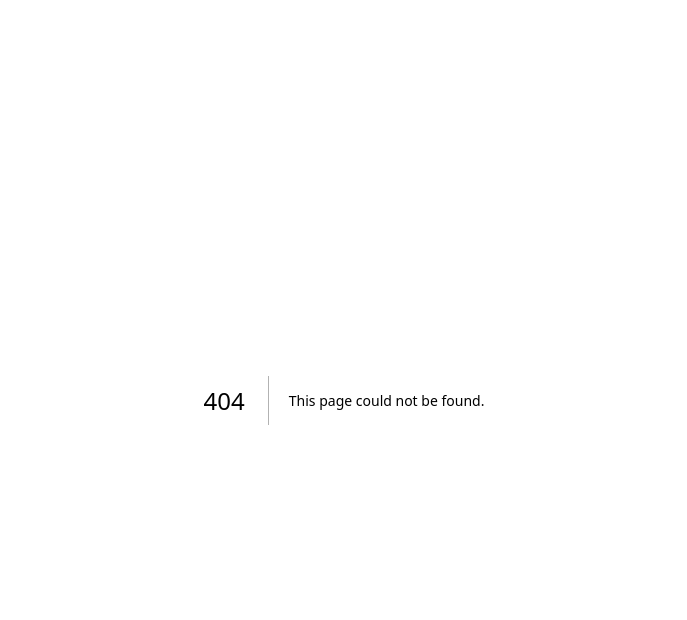
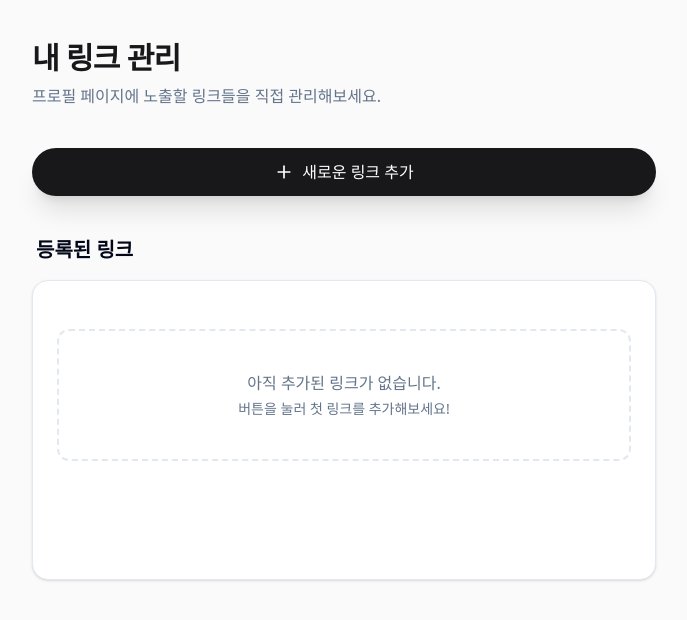
Before and after one commit to babyhumba/mylink, a Next.js app in the folder my-profile/: page /mypage in a window 1280 px wide. Before the commit this address had no page. Shown: the top 620 px of the page, without its empty margins (296-983 px from the left). Built offline with nearby package versions, Linux system fonts and the light colour scheme.

Commit message:
feat: /mypage 라우트 추가 및 다이얼로그 폼 연동

```diff
--- /dev/null
+++ b/my-profile/app/mypage/page.tsx
@@ -0,0 +1,41 @@
+"use client"
+
+import { useState } from "react"
+
+import { LinkList } from "@/components/LinkList"
+import { LinkItem, AddLinkDialog } from "@/components/AddLinkDialog"
+
+export default function MyPage() {
+  const [links, setLinks] = useState<LinkItem[]>([])
+
+  return (
+    <main className="flex min-h-screen flex-col items-center py-10 bg-zinc-50 dark:bg-zinc-950">
+      <div className="w-full max-w-2xl px-6 flex flex-col gap-8">
+
+        {/* 상단 : 내 링크 관리 제목 */}
+        <header>
+          <h1 className="text-3xl font-bold tracking-tight text-zinc-900 dark:text-zinc-50">
+            내 링크 관리
+          </h1>
+          <p className="text-muted-foreground mt-2">
+            프로필 페이지에 노출할 링크들을 직접 관리해보세요.
+          </p>
+        </header>
+
+        {/* 중간 : 링크 추가 폼 (다이얼로그) */}
+        <section className="flex justify-center my-2">
+          <AddLinkDialog onAddLink={(newLink) => setLinks((prev) => [...prev, newLink])} />
+        </section>
+
+        {/* 하단 : 링크 목록 */}
+        <section>
+          <h2 className="text-xl font-bold mb-4 px-1">등록된 링크</h2>
+          <div className="bg-white dark:bg-zinc-900 p-6 rounded-2xl shadow-sm border border-border min-h-[300px]">
+            <LinkList links={links} />
+          </div>
+        </section>
+
+      </div>
+    </main>
+  )
+}
```
